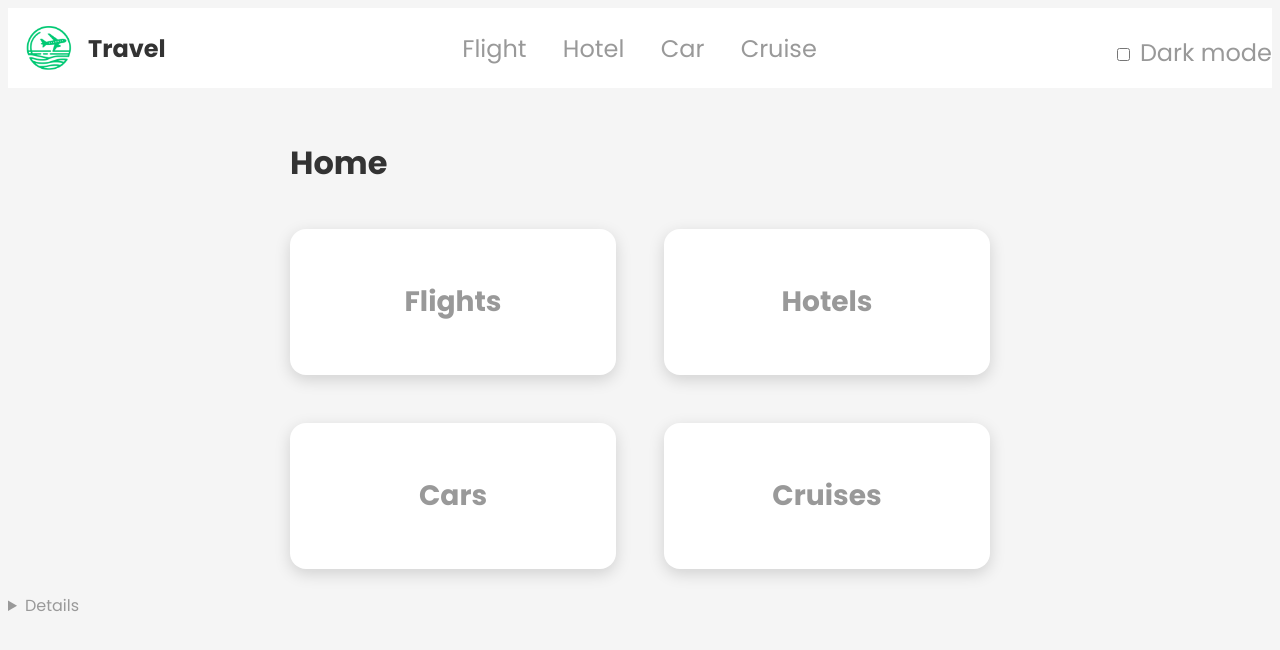
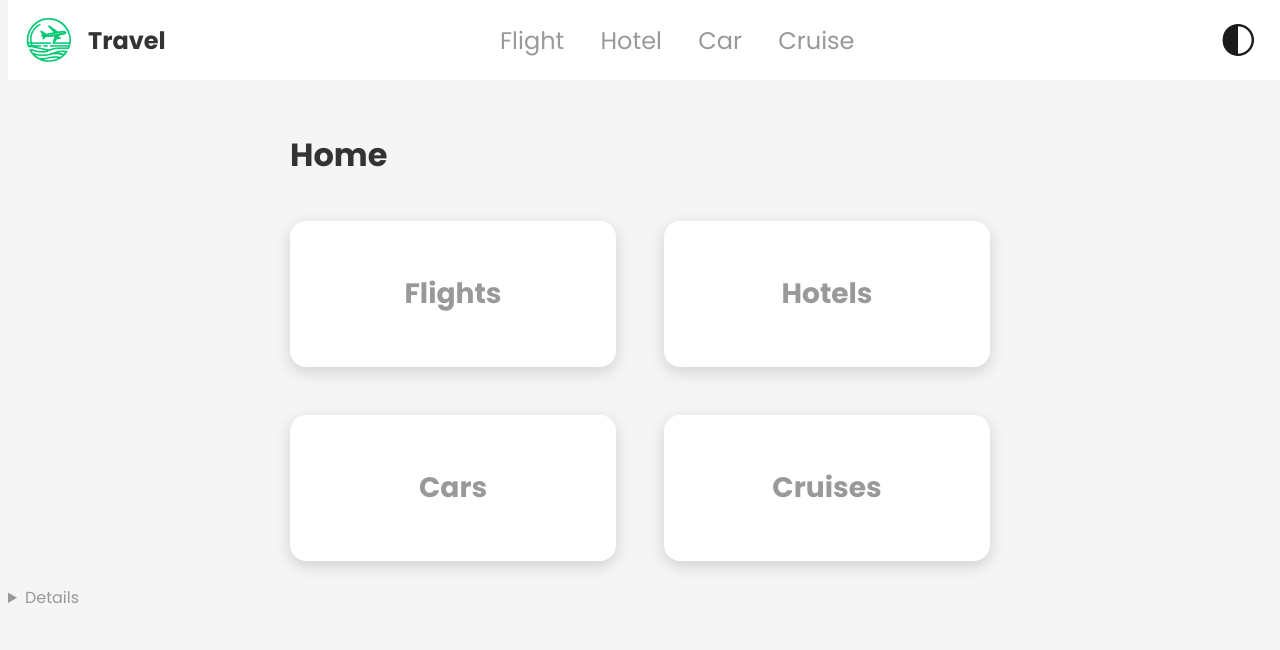
Before and after one commit to MannyGozzi/csc437, a website with bundled scripts: page packages/proto/public/index.html in a window 1280 px wide. Built offline with nearby package versions, Linux system fonts and the light colour scheme.

Commit message:
Changed events

```diff
--- a/packages/proto/public/index.html
+++ b/packages/proto/public/index.html
@@ -9,7 +9,6 @@
     <script type="module" src="/js/drop-down.js"></script>
     <script type="module" src="/js/relay-event.js"></script>
     <script type="module" src="/js/template.js"></script>
-
     <script type="module">
       import { relayEvent } from "/js/relay-event.js";
       window.relayEvent = relayEvent;
@@ -37,14 +36,11 @@
         <a href="car.html">Car</a>
         <a href="cruise.html">Cruise</a>
       </div>
-      <label
-        onchange="relayEvent(
+        <img onclick="relayEvent(
             event,
             'dark-mode',
-            {checked: event.target.checked})"
-      >
-        <input type="checkbox" autocomplete="off" /> Dark mode
-      </label>
+            {checked: event.target.checked}
+        )" src='images/icons/darkTheme.png' alt="Dark Theme" id="dark-theme-icon"/>
     </nav>
 
     <section class="center">
--- a/packages/proto/public/styles/app.css
+++ b/packages/proto/public/styles/app.css
@@ -19,6 +19,16 @@
 body {
   background: var(--color-bg);
   color: var(--color-text);
+  margin-top: 5rem;
+}
+
+#dark-theme-icon {
+  width: 2rem;
+  height: 2rem;
+  background-color: white;
+  padding: 0.1rem;
+  margin: 0 2rem;
+  border-radius: 100rem;
 }
 
 nav {
@@ -26,17 +36,21 @@ nav {
   justify-content: space-between;
   align-items: center;
   background: var(--color-fg);
+  position: fixed;
+  box-sizing: content-box;
+  top: 0;
+  width: 100vw;
 }
 
 nav a {
   color: var(--color-text);
   font-size: 1.5rem;
   text-decoration: none;
-  margin: 0 1rem;
+  padding: 0 1rem;
 }
 
-nav > a:hover {
-  color: var(--color-primary);
+nav a:hover {
+  color: var(--color-text-dark);
 }
 
 button {
```
Also changed, not shown: packages/proto/public/images/icons/darkTheme.png (added).
